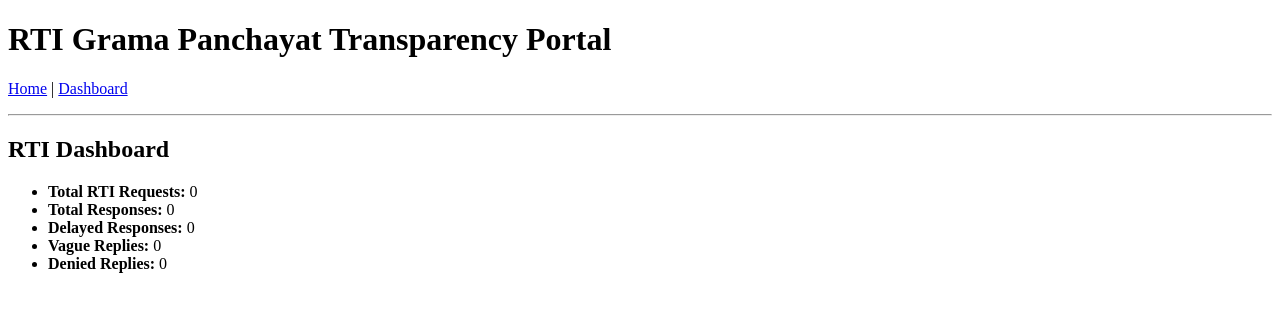
After one commit to Akashv4554/rti-panchayat-system, a Django app: page /dashboard/ in a window 1280 px wide. The commit adds this page. Shown: the top 312 px of the page. Run offline with Django 5.2, Linux system fonts and the light colour scheme; data that the repository does not hold is empty.

Commit message:
feat: add dashboard with RTI statistics

```diff
--- a/backend/config/rti/templates/rti/base.html
+++ b/backend/config/rti/templates/rti/base.html
@@ -5,6 +5,10 @@
 </head>
 <body>
     <h1>RTI Grama Panchayat Transparency Portal</h1>
+    <p>
+    <a href="/">Home</a> |
+    <a href="/dashboard/">Dashboard</a>
+    </p>
     <hr>
     {% block content %}
     {% endblock %}
--- /dev/null
+++ b/backend/config/rti/templates/rti/dashboard.html
@@ -0,0 +1,14 @@
+{% extends 'rti/base.html' %}
+
+{% block content %}
+<h2>RTI Dashboard</h2>
+
+<ul>
+    <li><strong>Total RTI Requests:</strong> {{ total_rti }}</li>
+    <li><strong>Total Responses:</strong> {{ total_responses }}</li>
+    <li><strong>Delayed Responses:</strong> {{ delayed_responses }}</li>
+    <li><strong>Vague Replies:</strong> {{ vague_count }}</li>
+    <li><strong>Denied Replies:</strong> {{ denied_count }}</li>
+</ul>
+
+{% endblock %}
--- a/backend/config/rti/urls.py
+++ b/backend/config/rti/urls.py
@@ -3,5 +3,6 @@ from . import views
 
 urlpatterns = [
     path('', views.rti_list, name='rti_list'),
+    path('dashboard/', views.dashboard, name='dashboard'),
     path('<int:pk>/', views.rti_detail, name='rti_detail'),
 ]
--- a/backend/config/rti/views.py
+++ b/backend/config/rti/views.py
@@ -1,6 +1,6 @@
 from django.shortcuts import render, get_object_or_404
-from .models import RTIRequest
-
+from .models import RTIRequest, RTIResponse, AnalystReview
+from django.db.models import Count
 
 def rti_list(request):
     rti_requests = RTIRequest.objects.all()
@@ -10,3 +10,20 @@ def rti_list(request):
 def rti_detail(request, pk):
     rti = get_object_or_404(RTIRequest, pk=pk)
     return render(request, 'rti/rti_detail.html', {'rti': rti})
+
+def dashboard(request):
+    total_rti = RTIRequest.objects.count()
+    total_responses = RTIResponse.objects.count()
+    delayed_responses = RTIResponse.objects.filter(is_delayed=True).count()
+    vague_count = AnalystReview.objects.filter(status='VAGUE').count()
+    denied_count = AnalystReview.objects.filter(status='DENIED').count()
+
+    context = {
+        'total_rti': total_rti,
+        'total_responses': total_responses,
+        'delayed_responses': delayed_responses,
+        'vague_count': vague_count,
+        'denied_count': denied_count,
+    }
+
+    return render(request, 'rti/dashboard.html', context)
```
Also changed, not shown: backend/config/config/urls.py (line endings or trailing spaces).
